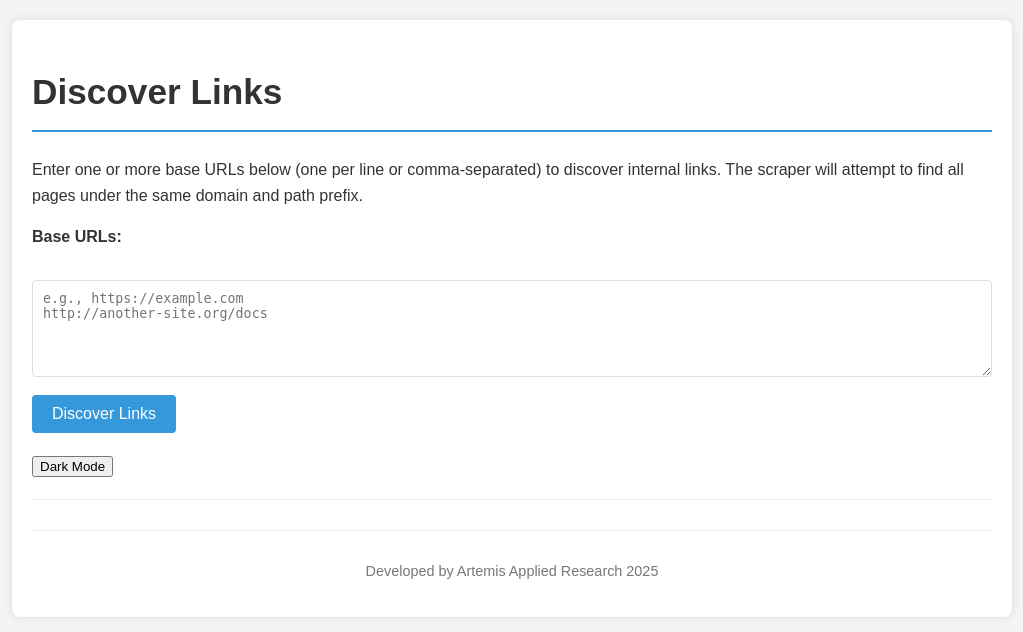
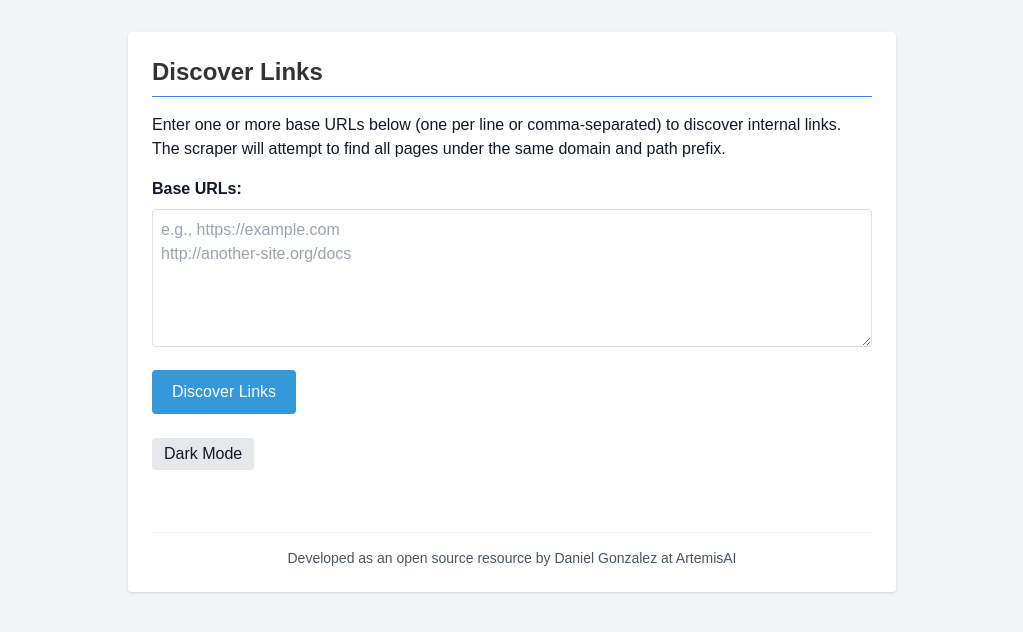
Before and after one commit to Daniel-Gonzalez-AI/theScraper, a Flask app: page / in a window 1280 px wide. Shown: the top 632 px of the page, without its empty margins (128-1151 px from the left). Run offline with Flask 3, Linux system fonts and the light colour scheme; some libraries are stand-ins or nearby versions.

Commit message:
feat: apply ArtemisAI branding

```diff
--- a/webapp/static/darkmode.js
+++ b/webapp/static/darkmode.js
@@ -1,6 +1,6 @@
 function toggleDarkMode() {
-    document.body.classList.toggle('dark-mode');
-    const mode = document.body.classList.contains('dark-mode') ? 'dark' : 'light';
+    document.documentElement.classList.toggle('dark');
+    const mode = document.documentElement.classList.contains('dark') ? 'dark' : 'light';
     localStorage.setItem('color-mode', mode);
     document.getElementById('mode-toggle').innerText = mode === 'dark' ? 'Light Mode' : 'Dark Mode';
 }
@@ -8,11 +8,11 @@ function toggleDarkMode() {
 document.addEventListener('DOMContentLoaded', () => {
     const saved = localStorage.getItem('color-mode');
     if (saved === 'dark') {
-        document.body.classList.add('dark-mode');
+        document.documentElement.classList.add('dark');
     }
     const btn = document.getElementById('mode-toggle');
     if (btn) {
-        btn.innerText = document.body.classList.contains('dark-mode') ? 'Light Mode' : 'Dark Mode';
+        btn.innerText = document.documentElement.classList.contains('dark') ? 'Light Mode' : 'Dark Mode';
         btn.addEventListener('click', toggleDarkMode);
     }
 });
--- a/webapp/static/style.css
+++ b/webapp/static/style.css
@@ -8,16 +8,6 @@ body {
     line-height: 1.6;
 }
 
-/* Container to center content and add padding */
-.container {
-    width: 80%;
-    max-width: 960px;
-    margin: 20px auto;
-    padding: 20px;
-    background-color: #fff;
-    border-radius: 8px;
-    box-shadow: 0 0 10px rgba(0, 0, 0, 0.1);
-}
 
 /* Headings */
 h1, h2, h3 {
@@ -165,29 +155,29 @@ code {
 }
 
 /* Dark Mode Styles */
-body.dark-mode {
+.dark {
     background-color: #1e1e1e;
     color: #eee;
 }
 
-body.dark-mode .container {
+.dark .container {
     background-color: #2b2b2b;
 }
 
-body.dark-mode a {
+.dark a {
     color: #6ca0ff;
 }
 
-body.dark-mode .summary-box {
+.dark .summary-box {
     background-color: #333;
     border-color: #555;
 }
 
-body.dark-mode .error-message {
+.dark .error-message {
     background-color: #552222;
 }
 
-body.dark-mode .success-message {
+.dark .success-message {
     background-color: #225522;
 }
 
--- a/webapp/templates/index.html
+++ b/webapp/templates/index.html
@@ -4,24 +4,25 @@
     <meta charset="UTF-8">
     <meta name="viewport" content="width=device-width, initial-scale=1.0">
     <title>Web Scraper - Discover Links</title>
+    <script src="https://cdn.tailwindcss.com"></script>
     <link rel="stylesheet" href="{{ url_for('static', filename='style.css') }}">
     <script defer src="{{ url_for('static', filename='darkmode.js') }}"></script>
 </head>
-<body>
-<div class="container">
-    <h1>Discover Links</h1>
-    <p>Enter one or more base URLs below (one per line or comma-separated) to discover internal links. The scraper will attempt to find all pages under the same domain and path prefix.</p>
+<body class="bg-gray-100 text-gray-900 dark:bg-gray-900 dark:text-gray-100">
+<div class="max-w-3xl mx-auto my-8 p-6 bg-white dark:bg-gray-800 rounded shadow">
+    <h1 class="text-2xl font-bold mb-4 border-b border-blue-500 pb-2">Discover Links</h1>
+    <p class="mb-4">Enter one or more base URLs below (one per line or comma-separated) to discover internal links. The scraper will attempt to find all pages under the same domain and path prefix.</p>
 
-    <form action="{{ url_for('discover') }}" method="post">
-        <label for="urls">Base URLs:</label><br>
-        <textarea id="urls" name="urls" rows="5" required placeholder="e.g., https://example.com&#10;http://another-site.org/docs"></textarea>
-        <button type="submit">Discover Links</button>
+    <form action="{{ url_for('discover') }}" method="post" class="mb-6">
+        <label for="urls" class="block mb-2 font-semibold">Base URLs:</label>
+        <textarea id="urls" name="urls" rows="5" required placeholder="e.g., https://example.com&#10;http://another-site.org/docs" class="w-full p-2 mb-4 border rounded"></textarea>
+        <button type="submit" class="px-4 py-2 bg-blue-500 text-white rounded">Discover Links</button>
     </form>
 
-    <button id="mode-toggle" type="button">Dark Mode</button>
-    <hr>
-    <footer>
-        <p>Developed by Artemis Applied Research 2025</p>
+    <button id="mode-toggle" type="button" class="mb-4 px-3 py-1 bg-gray-200 dark:bg-gray-700 rounded">Dark Mode</button>
+    <hr class="my-4">
+    <footer class="text-center text-sm text-gray-600 dark:text-gray-400">
+        <p>Developed as an open source resource by Daniel Gonzalez at ArtemisAI</p>
     </footer>
 </div>
 </body>
```
Also changed, not shown: docs/ROADMAP.md (added, +42 -0 lines), docs/TODO.md (+1 -1 lines), tests/test_app.py (+3 -3 lines), webapp/templates/results.html (+18 -17 lines), webapp/templates/scraped.html (+12 -11 lines), README.md, 1 other file.
